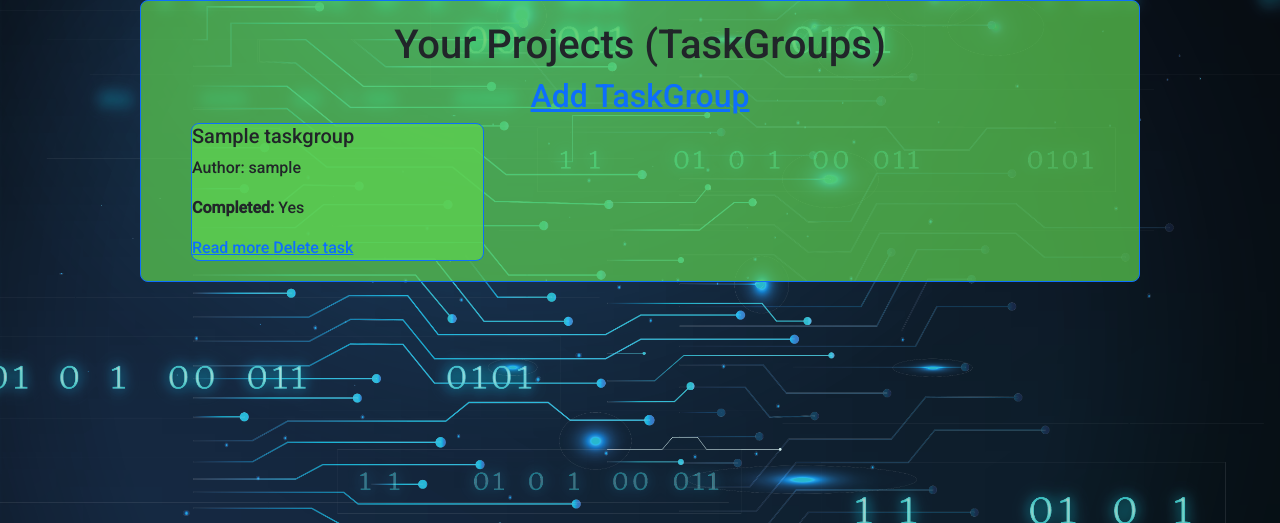
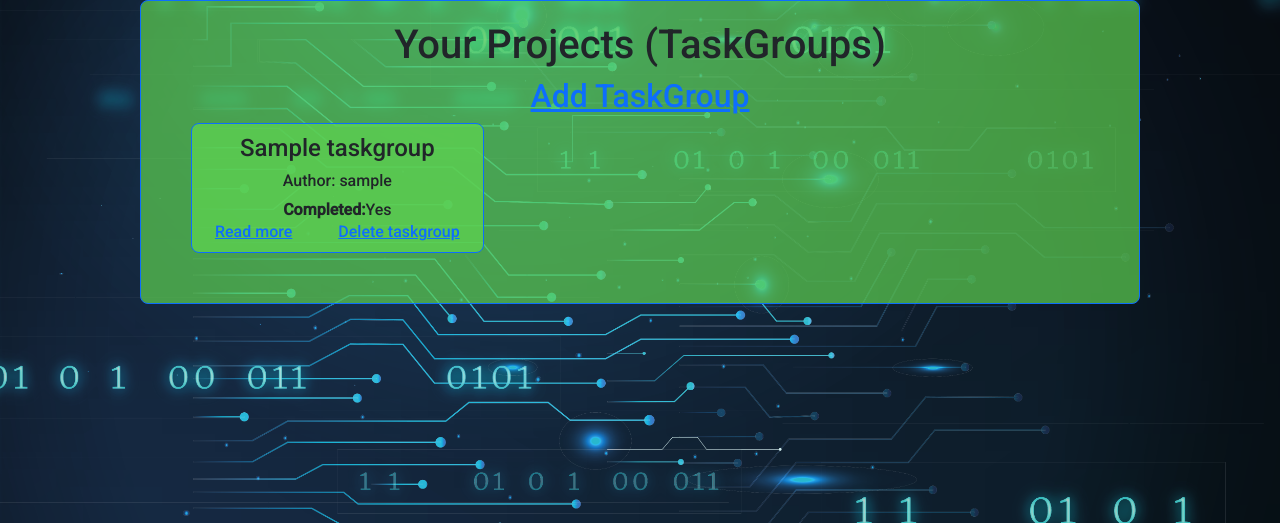
Before and after one commit to Hamster-Inside/ReDesignIT_PL, a Django app: page /tasks/ in a window 1280 px wide. Shown: the part 152-675 px from the top of the page. Run offline with Django 4.2, Linux system fonts and the light colour scheme; a user stored in the database is signed in; tables that the repository leaves empty hold one stand-in row (values such as "Sample post"); some libraries are stand-ins or nearby versions.

Commit message:
finished upgrading the taskgroup list

```diff
--- a/apps/todoapp/static/css/todoapp-styles.css
+++ b/apps/todoapp/static/css/todoapp-styles.css
@@ -1,15 +1,11 @@
 .todoapp-main-box{
 padding: 20px;
-}
-
-.todoapp-taskgroup-name{
-
 }
 
 .todoapp-taskgroup-tasks{
     display: grid;
     grid-template-columns: repeat(3, 1fr);
-    grid-template-rows: 1fr;
+    grid-template-rows: auto auto auto 1fr;;
     width: 100%;
     grid-column-gap: 10px;
     grid-row-gap: 10px;
@@ -17,9 +13,49 @@ padding: 20px;
     padding-right: 30px;
 
 }
+.todoapp-taskgroup-name {
+    display: flex;
+    flex-direction: column;
+    align-items: center;
+    text-align: center;
+}
+.taskgroup-read-delete{
+    position: absolute;
+    bottom: 0;
+    left: 0;
+    right: 0;
+    display: flex;
+    justify-content: space-between;
+    width: 100%;
+}
+
+.taskgroup-read-delete div{
+    flex-grow: 1;
+}
+.taskgroup-complete{
+    margin-bottom: 20px;
+}
+
 .single-task-on-list{
+    position: relative;
     min-width: 200px;
+    padding: 10px;
     background-color:rgba(93,208,81,0.8);
+
+}
+.todo-taskgroup-title-author{
+    display: grid;
+    grid-template-columns: 1fr;
+    grid-template-rows: auto;
+    width: 100%;
+    grid-row-gap: 10px;
+}
+
+.todo-flex-center-everything {
+    display: flex;
+    justify-content: center;
+    align-items: center;
+    text-align: center;
 }
 
 /* Styles for 250px to 750px */
--- a/apps/todoapp/templates/todoapp.html
+++ b/apps/todoapp/templates/todoapp.html
@@ -8,25 +8,30 @@
 
 {% block content %}
 <div class="border border-primary rounded-3 my-standard-background todoapp-main-box">
-    <div class="todoapp-taskgroup-name d-flex flex-column justify-content-center align-items-center">
-        <h1>Your Projects (TaskGroups)</h1>
-        <a href="{% url 'taskgroup_create' %}"><h2>Add TaskGroup</h2></a>
+    <div class="todo-taskgroup-title-author">
+        <div class="todoapp-taskgroup-name todo-flex-center-everything">
+            <h1>Your Projects (TaskGroups)</h1>
+            <div class="todo-flex-center-everything">
+                <a href="{% url 'taskgroup_create' %}"><h2>Add TaskGroup</h2></a></div>
+        </div>
     </div>
     <div class="todoapp-taskgroup-tasks">
         {% for taskgroup in taskgroup_list %}
 
         <div class="single-task-on-list border border-primary rounded-3">
-            <h5>{{ taskgroup.name }}</h5>
-            <p>Author: {{ taskgroup.author }}</p>
-            <p>
+            <div class="todo-flex-center-everything"><h4>{{ taskgroup.name }}</h4></div>
+            <div class="todo-flex-center-everything"><h6>Author: {{ taskgroup.author }}</h6></div>
+            <div class="taskgroup-complete todo-flex-center-everything">
                 <strong>Completed:</strong> {% if taskgroup.is_done %} Yes {% else %} No {% endif %}
-            </p>
-            <a href="{% url 'taskgroup_detail' taskgroup.slug %}">
-                Read more
-            </a>
-            <a href="{% url 'taskgroup_delete' taskgroup.slug %}">
-                Delete task
-            </a>
+            </div>
+            <div class="taskgroup-read-delete">
+                <div class="todo-flex-center-everything p-2">
+                    <a href="{% url 'taskgroup_detail' taskgroup.slug %}">Read more </a>
+                </div>
+                <div class="todo-flex-center-everything p-2">
+                    <a href="{% url 'taskgroup_delete' taskgroup.slug %}">Delete taskgroup </a>
+                </div>
+            </div>
         </div>
 
         {% empty %}
```
